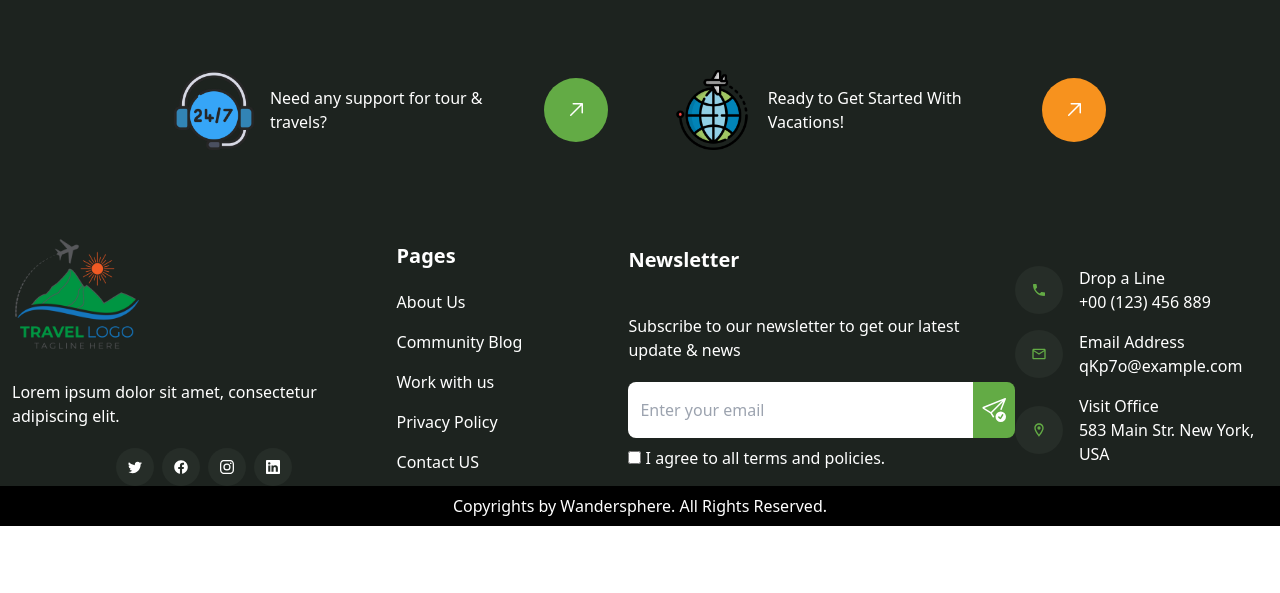
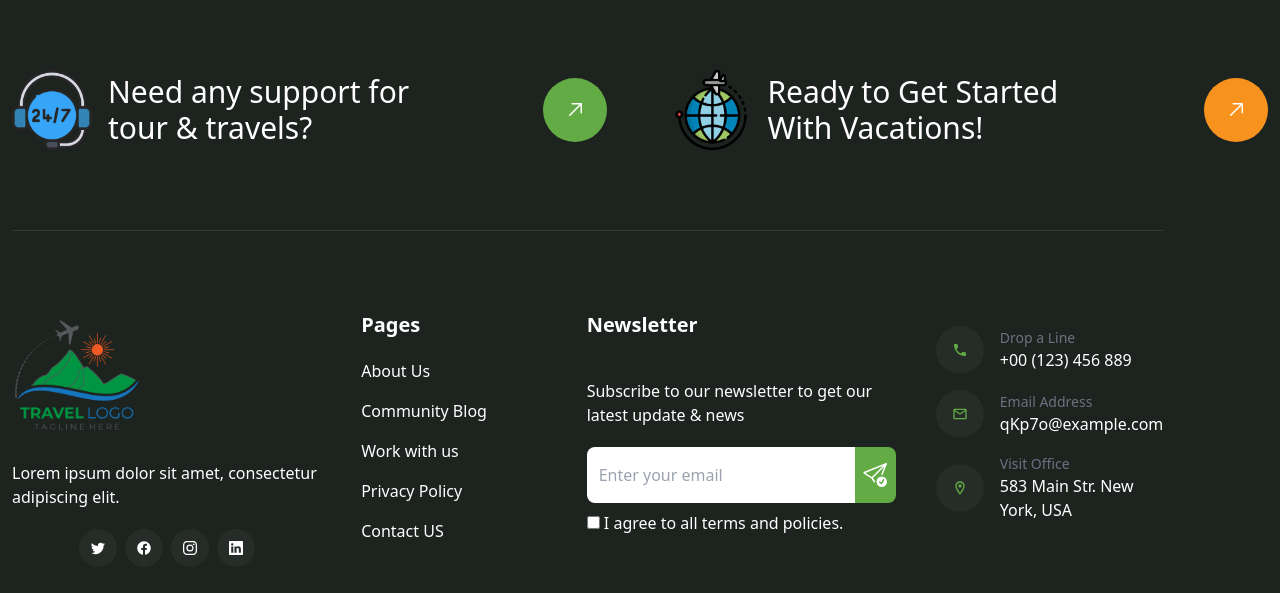
Before and after one commit to MariaAbba/Promptopia, a React (Vite) app: page / in a window 1280 px wide. Shown: the part 7517-8110 px from the top of the page. Before the commit the page ends 8043 px from the top, so only its background shows below. Built offline with nearby package versions, Linux system fonts and the light colour scheme.

Commit message:
Fixed footer

```diff
--- a/src/components/Footer.jsx
+++ b/src/components/Footer.jsx
@@ -15,11 +15,13 @@ const Footer = () => {
   return (
     <footer className="bg-[#1d231f] pt-44">
       <div className="max-w-[1320px] mx-auto px-3">
-        <div className="lg:flex gap-16 pb-20 justify-center  text-white">
-          <div className="flex items-center justify-between lg:pb-0 pb-8">
+        <div className="flex gap-16 pb-20">
+          <div className="flex justify-between items-center lg:pb-0 pb-8">
             <span className="flex gap-4 items-center lg:w-3/4">
               <img src={headphone} alt="" height={80} width={80} />
-              <p>Need any support for tour & travels? </p>
+              <p className="lg:text-3xl text-lg text-white">
+                Need any support for tour & travels?{' '}
+              </p>
             </span>
             <div className="lg:w-1/4 lg:flex hidden justify-end">
               <button className="bg-green text-white rounded-full w-16 h-16 flex items-center justify-center">
@@ -27,11 +29,12 @@ const Footer = () => {
               </button>
             </div>
           </div>
-
-          <div className="flex items-center justify-between lg:pb-0 pb-8 ">
-            <span className="flex gap-4 items-center lg:w-3/4 ">
+          <div className="flex items-center justify-between lg:border-0 border-t border-[#FFFFFF1A] lg:pt-0 pt-8 ">
+            <span className="flex gap-4 items-center lg:w-3/4">
               <img src={globe} alt="" height={80} width={80} />
-              <p>Ready to Get Started With Vacations! </p>
+              <p className="lg:text-3xl text-lg text-white">
+                Ready to Get Started With Vacations!{' '}
+              </p>
             </span>
             <div className="lg:w-1/4 lg:flex hidden justify-end">
               <button className="bg-orange text-white rounded-full w-16 h-16 flex items-center justify-center">
@@ -41,9 +44,9 @@ const Footer = () => {
           </div>
         </div>
 
-        <div>
-          <div className="lg:flex items-center justify-center">
-            <div className=" text-white">
+        <div className="border-t border-[#FFFFFF1A] pt-20 pb-10 lg:w-11/12">
+          <div className="lg:flex gap-10">
+            <div className="lg:w-1/3 text-white">
               <img src={logo} alt="" width={130} />
               <p className="my-5">
                 Lorem ipsum dolor sit amet, consectetur adipiscing elit.
@@ -63,7 +66,6 @@ const Footer = () => {
                 </button>
               </div>
             </div>
-
             <div className="lg:w-1/5 text-white">
               <h6 className="text-xl font-bold my-5 lg:mt-0">Pages</h6>
               <ul className="flex flex-col gap-4">
@@ -88,7 +90,6 @@ const Footer = () => {
                 </a>
               </ul>
             </div>
-
             <div className="flex flex-col lg:w-1/3 text-white">
               <h6 className="text-white text-xl font-bold my-5 lg:mt-0">
                 Newsletter
@@ -112,14 +113,14 @@ const Footer = () => {
               </label>
             </div>
 
-            <div className="pt-[15px] text-white">
-              <ul className="flex flex-col gap-4">
+            <div className="pt-[15px]">
+              <ul className="flex flex-col gap-4  text-white">
                 <li className="flex items-center gap-4">
                   <button className="flex items-center gap-2 bg-[#262d28] rounded-full w-fit justify-center p-4 hover:text-green">
                     <MdPhone className="text-green" />
                   </button>
                   <span>
-                    <p>Drop a Line</p>
+                    <p className="text-sm text-gray-500">Drop a Line</p>
                     <p>+00 (123) 456 889</p>
                   </span>
                 </li>
@@ -129,7 +130,7 @@ const Footer = () => {
                     <MdOutlineMailOutline className="text-green" />
                   </button>
                   <span>
-                    <p>Email Address</p>
+                    <p className="text-sm text-gray-500">Email Address</p>
                     <p>qKp7o@example.com</p>
                   </span>
                 </li>
@@ -138,7 +139,7 @@ const Footer = () => {
                     <MdOutlineLocationOn className="text-green" />
                   </button>
                   <span>
-                    <p>Visit Office</p>
+                    <p className="text-sm text-gray-500">Visit Office</p>
                     <p>583 Main Str. New York, USA</p>
                   </span>
                 </li>
@@ -147,9 +148,6 @@ const Footer = () => {
           </div>
         </div>
       </div>
-      <p className="bg-black text-white py-2  flex justify-center">
-        Copyrights by Wandersphere. All Rights Reserved.
-      </p>
     </footer>
   )
 }
```
